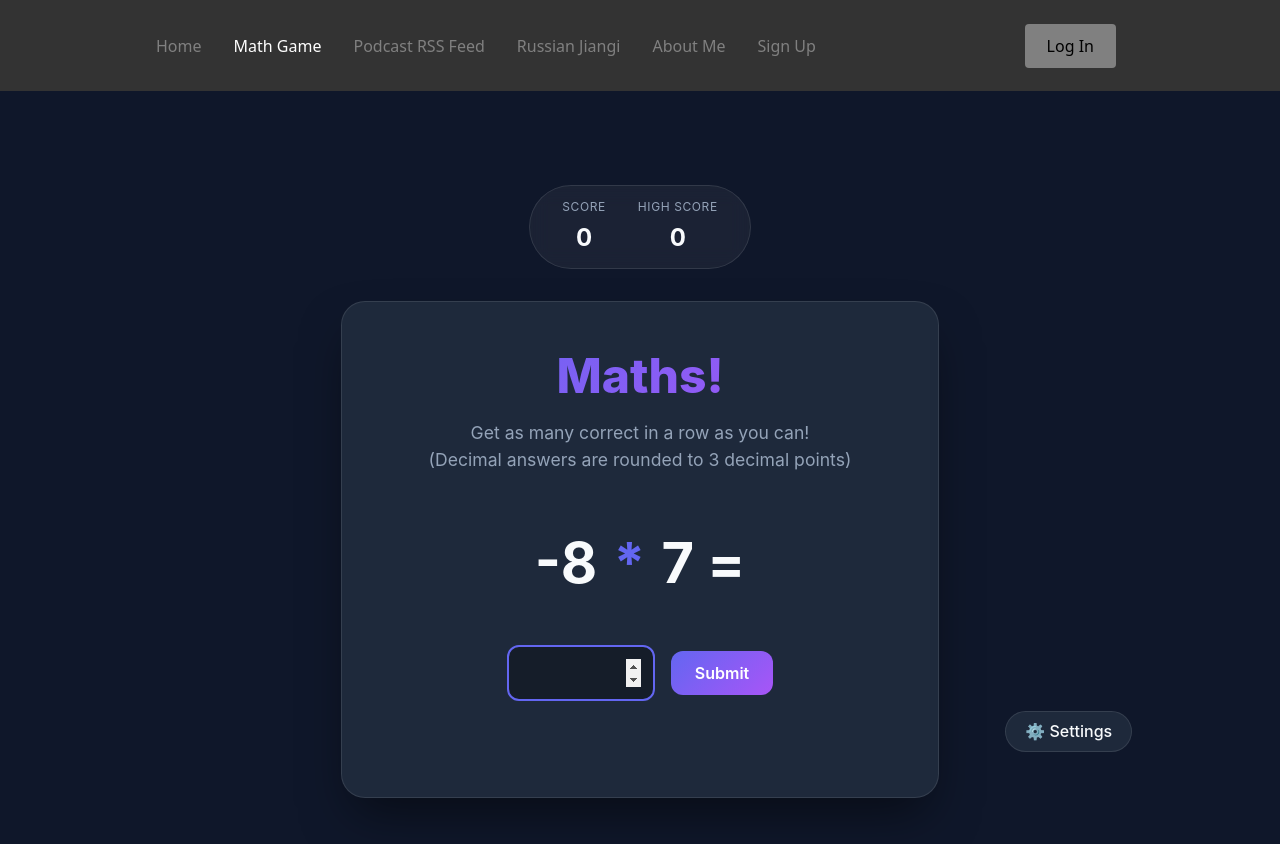
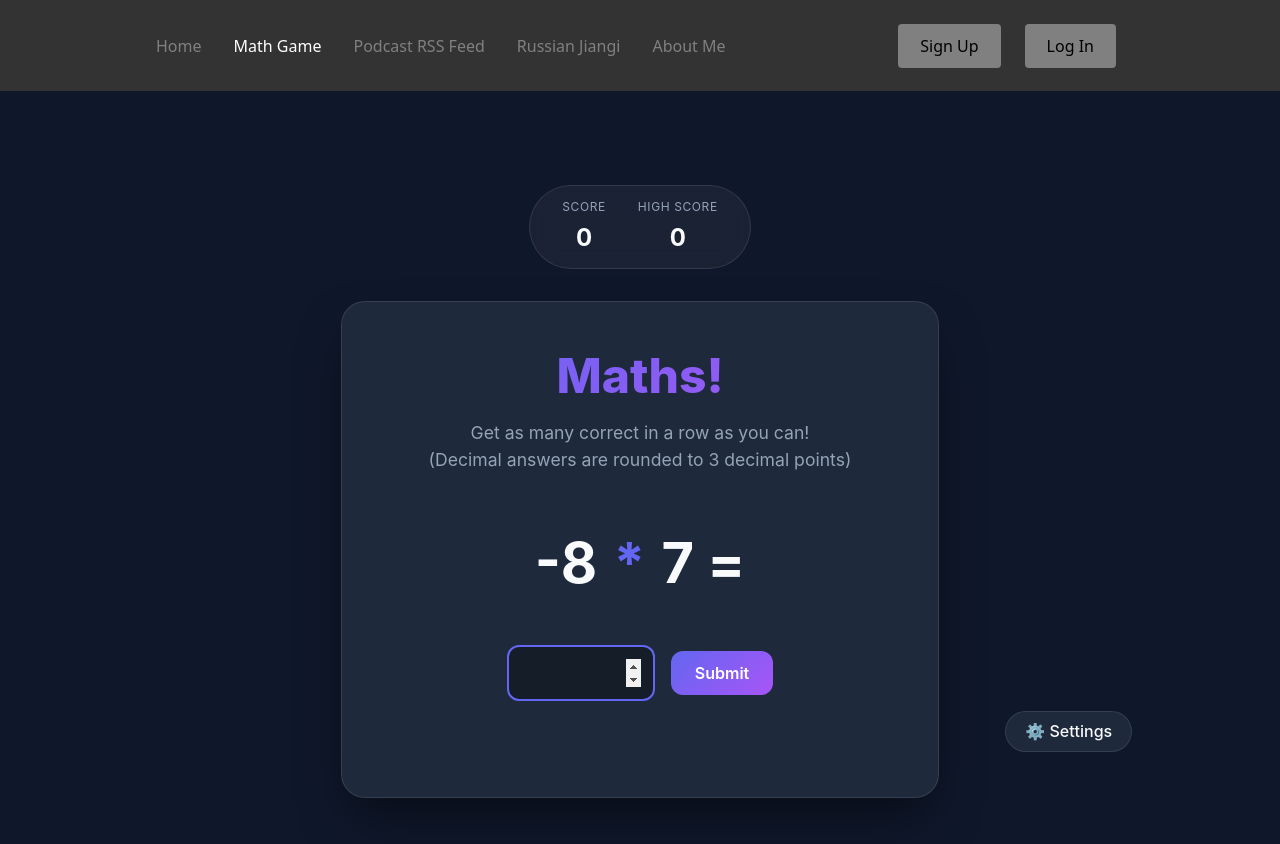
Before and after one commit to HBSocrates/LAMP, a React (Vite) app in the folder vite-project/frontend/: page /mathApp in a window 1280 px wide. Shown: the top 844 px of the page. Built offline with nearby package versions, Linux system fonts and the light colour scheme.

Commit message:
Fixed some styling issues

```diff
--- a/vite-project/frontend/src/components/NavBar/NavBar.jsx
+++ b/vite-project/frontend/src/components/NavBar/NavBar.jsx
@@ -37,19 +37,19 @@ const Navbar = () => {
                     <NavLink to="/about" >
                         About Me
                     </NavLink>
-                    {!isLoggedIn() && (
-                        <NavLink to="/signUp">
-                            Sign Up
-                        </NavLink>
-                    )}
                 </NavMenu>
                 <NavBtn>
                     {isLoggedIn() ? (
                         <LogoutButton onClick={handleLogout}>Log Out</LogoutButton>
                     ) : (
+                        <>
+                            <NavBtnLink to="/signUp">
+                                Sign Up
+                            </NavBtnLink>
                             <NavBtnLink to="/login">
                                 Log In
                             </NavBtnLink>
+                        </>
                     )}
                 </NavBtn>
             </Nav>
@@ -70,17 +70,17 @@ const Navbar = () => {
                     <MobileNavLink to="/about" onClick={closeMobile}>
                         About Me
                     </MobileNavLink>
-                    {!isLoggedIn() && (
-                        <MobileNavLink to="/signUp" onClick={closeMobile}>
-                            Sign Up
-                        </MobileNavLink>
-                    )}
                     {isLoggedIn() ? (
                         <MobileLogoutButton onClick={handleLogout}>Log Out</MobileLogoutButton>
                     ) : (
+                        <>
+                            <MobileNavBtnLink to="/signUp" onClick={closeMobile}>
+                                Sign Up
+                            </MobileNavBtnLink>
                             <MobileNavBtnLink to="/login" onClick={closeMobile}>
                                 Log In
                             </MobileNavBtnLink>
+                        </>
                     )}
                 </MobileMenu>
             )}
--- a/vite-project/frontend/src/pages/MathGameApp.jsx
+++ b/vite-project/frontend/src/pages/MathGameApp.jsx
@@ -44,7 +44,10 @@ function MathGameApp() {
   const [answer, setAnswer] = useState("");
   const [response, setResponse] = useState("");
   const [score, setScore] = useState(0);
-  const [highScore, setHighScore] = useState(localStorage.getItem('highScore') || 0);
+  const [highScore, setHighScore] = useState(() => {
+    const stored = parseInt(localStorage.getItem('highScore'), 10);
+    return Number.isNaN(stored) ? 0 : stored;
+  });
   const [min, setMin] = useState(localStorage.getItem('min') || -12);
   const [max, setMax] = useState(localStorage.getItem('max') || 12);
   const [showSettings, setShowSettings] = useState(false);
@@ -65,7 +68,10 @@ function MathGameApp() {
     })
       .then((res) => res.json())
       .then((data) => {
-        if (!cancelled && data.message) setHighScore(data.message)
+        if (!cancelled) {
+          const parsed = parseInt(data.message, 10);
+          setHighScore(Number.isNaN(parsed) ? 0 : parsed);
+        }
       })
       .catch((error) => console.error('Error fetching score:', error))
     return () => {
```
Lines whose indentation alone changed are shown as unchanged.
